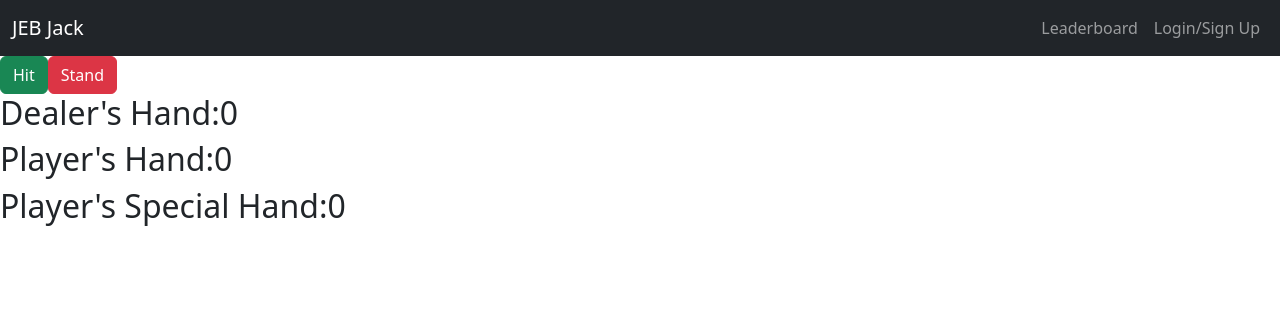
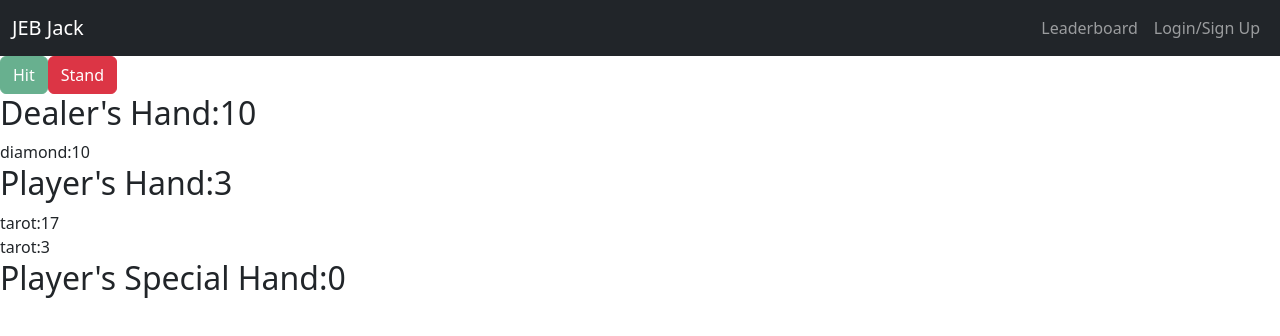
Before and after one commit to ekellogg90/JEB-Jack, a React (Vite) app in the folder client/: page /game in a window 1280 px wide. Shown: the top 336 px of the page. Built offline with nearby package versions, Linux system fonts and the light colour scheme.

Commit message:
added logic for dealing cards at the start of the game

```diff
--- a/client/src/components/Hand.jsx
+++ b/client/src/components/Hand.jsx
@@ -7,11 +7,14 @@ export default function regularHand({cards,owner,handValue}) {
     <div>
         <h2>{owner}:{handValue}</h2>
         <div>
-            {cardIMGarr.map((card, index) => (
+            {/* {cardIMGarr.map((card, index) => (
             <Card key={index}
             deckName={card.deckName}
             cardIndex={card.cardIndex}
             />
+            ))} */}
+            {cards.map((card, index) => (
+                <div key={index}>{card.card}:{card.valueOfCard}</div>
             ))}
         </div>
     </div>
--- a/client/src/pages/Game.jsx
+++ b/client/src/pages/Game.jsx
@@ -15,9 +15,6 @@ export default function Game() {
     const [dealerHandValue, setDealerHandValue] = useState(0);
     const [dealerCanHit, setDealerCanHit] = useState(true);
 
-    // let dealerHand = [];
-    // let dealerHandValue = 0;
-
     const [gameOver, setGameOver] = useState(false);
     const [result, setResult] = useState({type: "", message: ""});
     const [newGame, setNewGame] = useState(false);
@@ -26,9 +23,15 @@ export default function Game() {
     "dark magician", "abomb", "goojf", "babe ruth"];
 
     //get random card and remove it from the deck and update the state
-    const getRandomCard = () => {
-        const randIndex = Math.floor(Math.random() * gameDeck.length);
-        const card = gameDeck[randIndex];
+    const getRandomCard = (noSpecials) => {
+        let randIndex = Math.floor(Math.random() * gameDeck.length);
+        let card = gameDeck[randIndex];
+        if (noSpecials) {
+            while (alternateHandCards.some(substring => card.valueOfCard.includes(substring))) {
+                randIndex = Math.floor(Math.random() * gameDeck.length);
+                card = gameDeck[randIndex];
+            }
+        }
         const updatedDeck = gameDeck.filter((_, index) => index !== randIndex);
 
         //deck update
@@ -38,12 +41,40 @@ export default function Game() {
         return card;
     };
 
+    const gameStart = () => {
+        const playerCards = [getRandomCard(true), getRandomCard(true)];
+        let dealerCard = getRandomCard(true);
+
+        if (dealerCard.card === 'tarot') {
+            setDealerCanHit(false);
+        }
+
+        // Checks for special cards to send to the player's special hand
+        playerCards.map((card) => {
+            if (card.card === 'tarot') {
+                setPlayerCanHit(false);
+            }
+        });
+
+        // Get each hand's score
+        const newPlayerValue = calcHandValue(playerCards);
+        const newDealerValue = calcHandValue([dealerCard]);
+
+        // Set all state variables
+        setPlayerHand(playerCards);
+        setDealerHand([dealerCard]);
+        setPlayerHandValue(newPlayerValue);
+        setDealerHandValue(newDealerValue);
+    };
+
     const dealCardToPlayer = () => {
         // const gameSavingCards = ["charizard", "dark magician", "abomb", "goojf", "babe ruth"];
 
-        const card = getRandomCard();
+        const card = getRandomCard(false);
         console.log(card);
-        if (alternateHandCards.some(substring => card.valueOfCard.includes(substring))) { // needs work still
+
+        // Checks for special cards and sends them to the special hand
+        if (alternateHandCards.some(substring => card.valueOfCard.includes(substring))) {
             const newSpecialHand = [...playerSpecialHand, card];
             setPlayerSpecialHand(newSpecialHand);
         } else {
@@ -51,30 +82,16 @@ export default function Game() {
             setPlayerHand(newJJHand);
             const newHandValue = calcHandValue(newJJHand)
             setPlayerHandValue(newHandValue);
-            //console.log(newJJHand);
-            //console.log(playerHandValue);
-            if (playerHandValue >= 21 || card.card === 'tarot') {
+            if (newHandValue >= 21 || card.card === 'tarot') {
                 setPlayerCanHit(false);
             }
-            //     //lose
-            //     if (gameSavingCards.some(substring => card.valueOfCard.includes(substring))) {
-            //     //player must play cards
-            //     } else {
-            //         handleGameOver({type: "dealer", message: "Player busts, dealer wins"})
-            //     }
-            // } else if (playerHandValue === 21) {
-            //     handleGameOver({type: "player", message: "Player wins"})
-            // }
         }
     };
 
+    // If the dealer can hit they get a card, otherwise the game ends
     const playerStand = () => {
         if (dealerCanHit) {
-            let card = getRandomCard();
-            //will need logic for what cards the dealer can and cannot have
-            while (alternateHandCards.some(substring => card.valueOfCard.includes(substring))) {
-                card = getRandomCard();
-            }
+            let card = getRandomCard(true);
             const newDealerHand = [...dealerHand, card];
             const newHandValue = calcHandValue(newDealerHand);
             setDealerHand(newDealerHand);
@@ -96,8 +113,6 @@ export default function Game() {
                 handleGameOver({type: "player", message: "player wins"});
             }
         }
-
-
     };
 
     const calcHandValue = (hand) => {
@@ -142,43 +157,41 @@ export default function Game() {
         setGameDeck(completeDeck);
     };
 
-    // TODO: this doesn't seem to be working properly
-    // useEffect(()=> {
-    //     if (playerHand.length === 0 && dealerHand === 0) {
-    //         setPlayerHand([getRandomCard(), getRandomCard()]); // need to account for special cards
+    useEffect(()=> {
+        if (playerHand.length === 0 && dealerHand.length === 0) {
+            gameStart();
+        };
 
-    //         setDealerHand([getRandomCard()]); // dealer really needs two cards but one needs to be flipped over
-    //     };
-    //     if (playerHandValue === 21) {
-    //         handleGameOver({type: "player", message: "player wins"});
-    //     } else if (dealerHandValue === 21) {
-    //         handleGameOver({type: "dealer", message: "dealer wins"});
-    //     };
+        // if (playerHandValue === 21) {
+        //     handleGameOver({type: "player", message: "player wins"});
+        // } else if (dealerHandValue === 21) {
+        //     handleGameOver({type: "dealer", message: "dealer wins"});
+        // };
 
-    //     if (gameOver && dealerHand.length <= 5 ){
-    //         switch(true) {
-    //             case playerHandValue === 21:
-    //                 setResult({type: "player", message: "player wins"});
-    //                 break;
-    //             case playerHandValue > 21:
-    //                 setResult({type: "dealer", message: "Player busts, dealer wins"});
-    //                 break;
-    //             case dealerHandValue < playerHandValue:
-    //                 playerStand();
-    //                 break;
-    //             case dealerHandValue === playerHandValue && dealerHand.length <= 5:
-    //                 setResult({type: "", message: "draw"});
-    //                 setNewGame(true);
-    //                 break;
-    //             case dealerHandValue > playerHandValue && dealerHandValue <= 21:
-    //                 setResult({type: "dealer", message: "dealer wins"});
-    //                 setNewGame(true);
-    //                 break;
-    //             default:
-    //                 break;
-    //         }
-    //     };
-    // }, [playerHand, dealerHand, gameOver]);
+        // if (gameOver && dealerHand.length <= 5 ){
+        //     switch(true) {
+        //         case playerHandValue === 21:
+        //             setResult({type: "player", message: "player wins"});
+        //             break;
+        //         case playerHandValue > 21:
+        //             setResult({type: "dealer", message: "Player busts, dealer wins"});
+        //             break;
+        //         case dealerHandValue < playerHandValue:
+        //             playerStand();
+        //             break;
+        //         case dealerHandValue === playerHandValue && dealerHand.length <= 5:
+        //             setResult({type: "", message: "draw"});
+        //             setNewGame(true);
+        //             break;
+        //         case dealerHandValue > playerHandValue && dealerHandValue <= 21:
+        //             setResult({type: "dealer", message: "dealer wins"});
+        //             setNewGame(true);
+        //             break;
+        //         default:
+        //             break;
+        //     }
+        // };
+    }, [playerHand, dealerHand, gameOver]);
 
     return (
         <>
```
